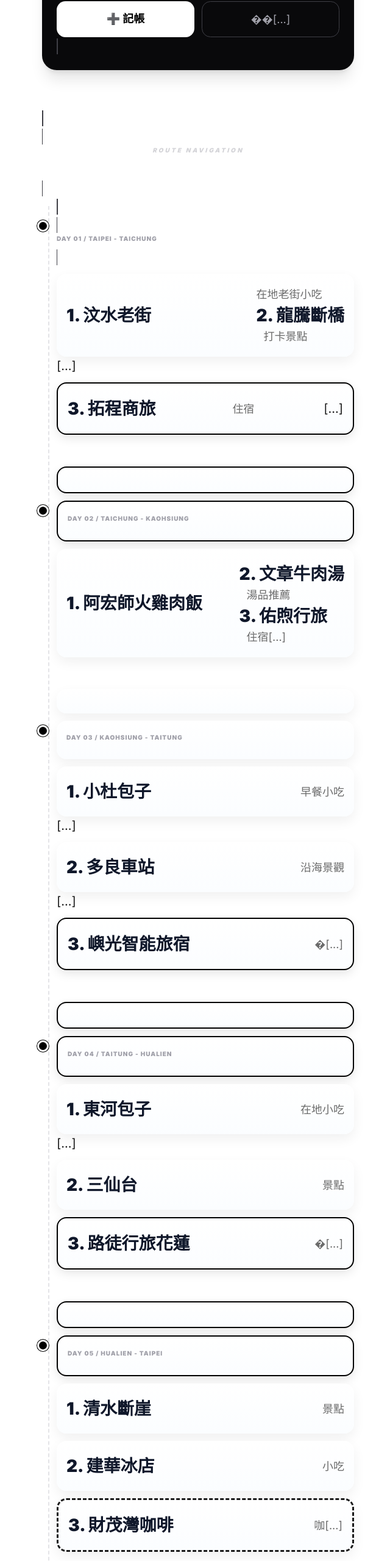
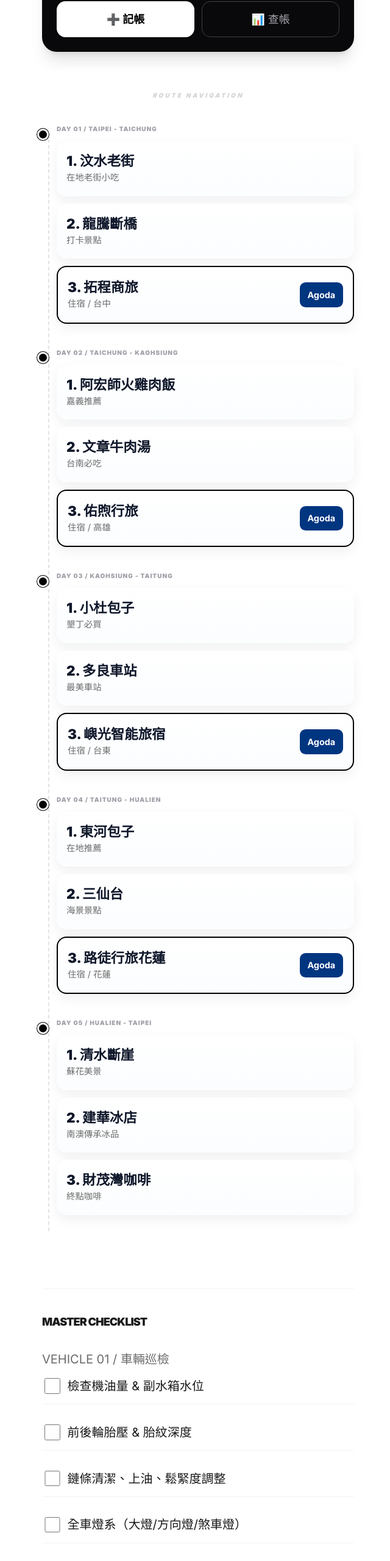
Before and after one commit to Xccc0830/moto-trip, a plain HTML site: page index.html in a window 1280 px wide. Shown: the part 237-2797 px from the top of the page at 61% size, without its empty margins (315-955 px from the left). Drawn offline with nearby package versions, Linux system fonts and the light colour scheme.

Commit message:
Update index.html

````diff
--- a/index.html
+++ b/index.html
@@ -13,7 +13,7 @@
             color: #1a1a1a;
             font-family: 'Inter', 'Noto Sans TC', sans-serif;
             -webkit-tap-highlight-color: transparent;
-            font-size: 20px; /* 提高預設字級（較大）*/
+            font-size: 20px;
             line-height: 1.4;
         }
 
@@ -36,12 +36,11 @@
         .timeline-step { position: relative; padding-bottom: 2.5rem; }
         .dot { position: absolute; left: -2rem; top: 0.4rem; width: 1.2rem; height: 1.2rem; background: #000; border-radius: 50%; border: 3px solid #fff; box-shadow: 0 0 0 1px #000; z-index: 10; }
 
-        /* 卡片 -> 按鈕樣式（景點變成按鈕樣子） */
+        /* 卡片樣式 */
         .map-card {
             display: flex;
             width: 100%;
-            border: none;
-            padding: 1.25rem 1rem; /* 增加內距，讓按鈕更大 */
+            padding: 1.25rem 1rem;
             border-radius: 1rem;
             transition: transform .12s ease, box-shadow .12s ease;
             justify-content: space-between;
@@ -51,24 +50,28 @@
             box-shadow: 0 8px 20px rgba(2,6,23,0.06);
             text-decoration: none;
             color: inherit;
-            cursor: pointer;
-            -webkit-tap-highlight-color: transparent;
         }
-        .map-card:hover { transform: translateY(-4px); box-shadow: 0 12px 28px rgba(2,6,23,0.08); }
         .map-card:active { transform: translateY(-1px); box-shadow: 0 6px 14px rgba(2,6,23,0.06); }
 
-        /* 景點標題與 meta 字體放大 */
-        .map-card .title { font-size: 1.75rem; /* 大標題 */ font-weight: 800; color: #0f172a; }
-        .map-card .meta { font-size: 1.125rem; color: #6b6b6b; margin-left: 0.75rem; white-space: nowrap; }
+        .map-card .title { font-size: 1.4rem; font-weight: 800; color: #0f172a; line-height: 1.2; }
+        .map-card .meta { font-size: 0.9rem; color: #6b6b6b; margin-top: 2px; }
 
-        /* stay-card 保留加粗邊框（住宿顯眼） */
-        .stay-card { border: 2px solid #000 !important; box-shadow: 0 6px 18px -2px rgb(0 0 0 / 0.12); }
+        /* 住宿卡片特別樣式 */
+        .stay-card { border: 2px solid #000 !important; }
+        .agoda-btn {
+            background-color: #003580;
+            color: white;
+            font-size: 0.9rem;
+            font-weight: bold;
+            padding: 0.6rem 0.8rem;
+            border-radius: 0.6rem;
+            text-decoration: none;
+            margin-left: 10px;
+            white-space: nowrap;
+        }
 
-        /* 標題小字調整 */
-        h3 { font-size: 1.125rem; font-weight:900; letter-spacing: .08em; color:#6b6b6b; margin-bottom:1rem; margin-top:2rem; text-transform:uppercase; }
-
-        /* 調整清單文字，使點擊區域更大 */
-        .space-y-4.text-sm label {
+        /* 調整清單文字 */
+        .space-y-4 label {
             display: flex;
             align-items: center;
             gap: 0.75rem;
@@ -76,36 +79,17 @@
             border-bottom: 1px solid #f3f3f3;
             cursor: pointer;
         }
-        .space-y-4.text-sm label span {
-            font-size: 1.125rem; /* 加大清單文字 */
-            line-height: 1.3;
-        }
 
-        /* 按鈕/連結增大 */
-        .grid .btn-large {
+        /* 按鈕增大 */
+        .btn-large {
             padding: 0.95rem 0.9rem;
             font-size: 1.125rem;
             border-radius: 0.9rem;
-            display: inline-block;
             text-align: center;
-            text-decoration: none;
+            width: 100%;
         }
 
-        /* header 調整 */
-        header .text-3xl { font-size: 2.25rem; } /* 主標更大 */
-        header .text-[10px] { font-size: 1rem; }
-
-        /* footer 字體 */
-        footer p { font-size: 1.125rem; }
-
-        /* 小螢幕微調（確保不會太大造成擠壓） */
-        @media (max-width: 420px) {
-            body { font-size: 18px; }
-            .map-card { padding: 1rem; }
-            .map-card .title { font-size: 1.4rem; }
-            .map-card .meta { font-size: 1rem; }
-            input[type="checkbox"] { width: 1.5rem; height: 1.5rem; }
-        }
+        h3 { font-size: 1rem; font-weight:900; color:#6b6b6b; margin-bottom:1rem; margin-top:2rem; text-transform:uppercase; }
     </style>
 </head>
 <body class="pb-32">
@@ -118,10 +102,10 @@
     <main class="max-w-xl mx-auto px-8">
 
         <section class="bg-zinc-950 text-white p-6 rounded-3xl shadow-xl mb-16">
-            <h2 class="text-[10px] font-black tracking-widest text-zinc-500 mb-4 uppercase text-center">Cloud Expense Tracker</h2>
+            <h2 class="text-[10px] font-black tracking-widest text-zinc-500 mb-4 uppercase text-center italic">Expense Tracker</h2>
             <div class="grid grid-cols-2 gap-3">
-                <a href="https://forms.gle/Sxj9ezWdpUAhSJKt6" target="_blank" class="btn-large bg-white text-black font-bold">➕ 記帳</a>
-                <a href="https://docs.google.com/spreadsheets/d/1aC7P5AMrlJDDyHA8Q3r26nRu6PUWkroCHIeJFFb8D9I/edit?usp=sharing" target="_blank" class="btn-large border border-zinc-700 text-zinc-400">��[...]
+                <a href="https://forms.gle/Sxj9ezWdpUAhSJKt6" target="_blank" class="btn-large bg-white text-black font-bold flex items-center justify-center">➕ 記帳</a>
+                <a href="https://docs.google.com/spreadsheets/d/1aC7P5AMrlJDDyHA8Q3r26nRu6PUWkroCHIeJFFb8D9I/edit?usp=sharing" target="_blank" class="btn-large border border-zinc-700 text-zinc-400 flex items-center justify-center">📊 查帳</a>
             </div>
         </section>
 
@@ -129,85 +113,120 @@
             <h2 class="text-[10px] font-black tracking-[0.3em] text-zinc-300 uppercase mb-10 text-center italic">Route Navigation</h2>
             <div class="timeline-container">
                 <div class="timeline-line"></div>
+
                 <div class="timeline-step">
                     <div class="dot"></div>
                     <p class="text-[10px] font-black text-zinc-400 tracking-widest uppercase mb-2">Day 01 / Taipei - Taichung</p>
-                    <a href="https://www.google.com/maps/search/汶水老街" target="_blank" class="map-card"><div><p class="title">1. 汶水老街</p></div><span class="meta">在地老街小吃</spa[...]
-                    <a href="https://www.google.com/maps/search/龍騰斷橋" target="_blank" class="map-card"><div><p class="title">2. 龍騰斷橋</p></div><span class="meta">打卡景點</span></a>[...]
-                    <a href="https://www.google.com/maps/search/拓程商旅" target="_blank" class="map-card stay-card"><div><p class="title">3. 拓程商旅</p></div><span class="meta">住宿</span>[...]
+                    <a href="https://www.google.com/maps/search/?api=1&query=汶水老街" target="_blank" class="map-card">
+                        <div><p class="title">1. 汶水老街</p><p class="meta">在地老街小吃</p></div>
+                    </a>
+                    <a href="https://www.google.com/maps/search/?api=1&query=龍騰斷橋" target="_blank" class="map-card">
+                        <div><p class="title">2. 龍騰斷橋</p><p class="meta">打卡景點</p></div>
+                    </a>
+                    <div class="map-card stay-card">
+                        <a href="https://www.google.com/maps/search/?api=1&query=拓程商旅" target="_blank" class="flex-grow">
+                            <p class="title">3. 拓程商旅</p><p class="meta">住宿 / 台中</p>
+                        </a>
+                        <a href="https://www.agoda.com/zh-tw/the-galerie-hotel/hotel/taichung-tw.html" target="_blank" class="agoda-btn">Agoda</a>
+                    </div>
                 </div>
+
                 <div class="timeline-step">
                     <div class="dot"></div>
                     <p class="text-[10px] font-black text-zinc-400 tracking-widest uppercase mb-2">Day 02 / Taichung - Kaohsiung</p>
-                    <a href="https://www.google.com/maps/search/嘉義阿宏師火雞肉飯" target="_blank" class="map-card"><div><p class="title">1. 阿宏師火雞肉飯</p></div><span class="meta"[...]
-                    <a href="https://www.google.com/maps/search/文章牛肉湯" target="_blank" class="map-card"><div><p class="title">2. 文章牛肉湯</p></div><span class="meta">湯品推薦</spa[...]
-                    <a href="https://www.google.com/maps/search/佑煦行旅" target="_blank" class="map-card stay-card"><div><p class="title">3. 佑煦行旅</p></div><span class="meta">住宿</span>[...]
+                    <a href="https://www.google.com/maps/search/?api=1&query=阿宏師火雞肉飯" target="_blank" class="map-card">
+                        <div><p class="title">1. 阿宏師火雞肉飯</p><p class="meta">嘉義推薦</p></div>
+                    </a>
+                    <a href="https://www.google.com/maps/search/?api=1&query=文章牛肉湯" target="_blank" class="map-card">
+                        <div><p class="title">2. 文章牛肉湯</p><p class="meta">台南必吃</p></div>
+                    </a>
+                    <div class="map-card stay-card">
+                        <a href="https://www.google.com/maps/search/?api=1&query=佑煦行旅" target="_blank" class="flex-grow">
+                            <p class="title">3. 佑煦行旅</p><p class="meta">住宿 / 高雄</p>
+                        </a>
+                        <a href="https://www.agoda.com/zh-tw/hotel-yoshi/hotel/kaohsiung-tw.html" target="_blank" class="agoda-btn">Agoda</a>
+                    </div>
                 </div>
+
                 <div class="timeline-step">
                     <div class="dot"></div>
                     <p class="text-[10px] font-black text-zinc-400 tracking-widest uppercase mb-2">Day 03 / Kaohsiung - Taitung</p>
-                    <a href="https://www.google.com/maps/search/小杜包子" target="_blank" class="map-card"><div><p class="title">1. 小杜包子</p></div><span class="meta">早餐小吃</span></a>[...]
-                    <a href="https://www.google.com/maps/search/多良車站" target="_blank" class="map-card"><div><p class="title">2. 多良車站</p></div><span class="meta">沿海景觀</span></a>[...]
-                    <a href="https://www.google.com/maps/search/嶼光智能旅宿" target="_blank" class="map-card stay-card"><div><p class="title">3. 嶼光智能旅宿</p></div><span class="meta">�[...]
+                    <a href="https://www.google.com/maps/search/?api=1&query=小杜包子" target="_blank" class="map-card">
+                        <div><p class="title">1. 小杜包子</p><p class="meta">墾丁必買</p></div>
+                    </a>
+                    <a href="https://www.google.com/maps/search/?api=1&query=多良車站" target="_blank" class="map-card">
+                        <div><p class="title">2. 多良車站</p><p class="meta">最美車站</p></div>
+                    </a>
+                    <div class="map-card stay-card">
+                        <a href="https://www.google.com/maps/search/?api=1&query=嶼光智能旅宿" target="_blank" class="flex-grow">
+                            <p class="title">3. 嶼光智能旅宿</p><p class="meta">住宿 / 台東</p>
+                        </a>
+                        <a href="https://www.agoda.com/zh-tw/h-yu-krung-style-inn/hotel/taitung-tw.html" target="_blank" class="agoda-btn">Agoda</a>
+                    </div>
                 </div>
+
                 <div class="timeline-step">
                     <div class="dot"></div>
                     <p class="text-[10px] font-black text-zinc-400 tracking-widest uppercase mb-2">Day 04 / Taitung - Hualien</p>
-                    <a href="https://www.google.com/maps/search/東河包子" target="_blank" class="map-card"><div><p class="title">1. 東河包子</p></div><span class="meta">在地小吃</span></a>[...]
-                    <a href="https://www.google.com/maps/search/三仙台" target="_blank" class="map-card"><div><p class="title">2. 三仙台</p></div><span class="meta">景點</span></a>
-                    <a href="https://www.google.com/maps/search/路徒行旅花蓮" target="_blank" class="map-card stay-card"><div><p class="title">3. 路徒行旅花蓮</p></div><span class="meta">�[...]
+                    <a href="https://www.google.com/maps/search/?api=1&query=東河包子" target="_blank" class="map-card">
+                        <div><p class="title">1. 東河包子</p><p class="meta">在地推薦</p></div>
+                    </a>
+                    <a href="https://www.google.com/maps/search/?api=1&query=三仙台" target="_blank" class="map-card">
+                        <div><p class="title">2. 三仙台</p><p class="meta">海景景點</p></div>
+                    </a>
+                    <div class="map-card stay-card">
+                        <a href="https://www.google.com/maps/search/?api=1&query=路徒行旅花蓮" target="_blank" class="flex-grow">
+                            <p class="title">3. 路徒行旅花蓮</p><p class="meta">住宿 / 花蓮</p>
+                        </a>
+                        <a href="https://www.agoda.com/zh-tw/roaders-hotel-hualien-dongda-gate/hotel/hualien-tw.html" target="_blank" class="agoda-btn">Agoda</a>
+                    </div>
                 </div>
+
                 <div class="timeline-step">
                     <div class="dot"></div>
                     <p class="text-[10px] font-black text-zinc-400 tracking-widest uppercase mb-2">Day 05 / Hualien - Taipei</p>
-                    <a href="https://www.google.com/maps/search/清水斷崖" target="_blank" class="map-card"><div><p class="title">1. 清水斷崖</p></div><span class="meta">景點</span></a>
-                    <a href="https://www.google.com/maps/search/建華冰店" target="_blank" class="map-card"><div><p class="title">2. 建華冰店</p></div><span class="meta">小吃</span></a>
-                    <a href="https://www.google.com/maps/search/財茂灣咖啡" target="_blank" class="map-card border-dashed"><div><p class="title">3. 財茂灣咖啡</p></div><span class="meta">咖[...]
+                    <a href="https://www.google.com/maps/search/?api=1&query=清水斷崖" target="_blank" class="map-card">
+                        <div><p class="title">1. 清水斷崖</p><p class="meta">蘇花美景</p></div>
+                    </a>
+                    <a href="https://www.google.com/maps/search/?api=1&query=建華冰店" target="_blank" class="map-card">
+                        <div><p class="title">2. 建華冰店</p><p class="meta">南澳傳承冰品</p></div>
+                    </a>
+                    <a href="https://www.google.com/maps/search/?api=1&query=財茂灣咖啡" target="_blank" class="map-card border-dashed">
+                        <div><p class="title">3. 財茂灣咖啡</p><p class="meta">終點咖啡</p></div>
+                    </a>
                 </div>
             </div>
         </section>
 
         <section class="border-t border-zinc-100 pt-10">
-            <h2 class="text-lg font-black tracking-tighter mb-2">MASTER CHECKLIST</h2>
-            <p class="text-[10px] text-zinc-400 uppercase tracking-widest mb-8">Data Auto-Saves to Browser</p>
+            <h2 class="text-lg font-black tracking-tighter mb-8">MASTER CHECKLIST</h2>
 
             <div class="space-y-12">
                 <div>
                     <h3>Vehicle 01 / 車輛巡檢</h3>
-                    <div class="space-y-4 text-sm">
-                        <label class="flex items-center gap-3"><input type="checkbox" onchange="saveCheck()"><span>檢查機油量 & 副水箱水位</span></label>
-                        <label class="flex items-center gap-3"><input type="checkbox" onchange="saveCheck()"><span>前後輪胎壓 & 胎紋深度確認</span></label>
-                        <label class="flex items-center gap-3"><input type="checkbox" onchange="saveCheck()"><span>鏈條清潔、上油、鬆緊度調整</span></label>
-                        <label class="flex items-center gap-3"><input type="checkbox" onchange="saveCheck()"><span>全車燈系（大燈/方向燈/煞車燈）</span></label>
-                        <label class="flex items-center gap-3"><input type="checkbox" onchange="saveCheck()"><span>煞車皮厚度確認</span></label>
+                    <div class="space-y-4">
+                        <label><input type="checkbox" onchange="saveCheck()"><span>檢查機油量 & 副水箱水位</span></label>
+                        <label><input type="checkbox" onchange="saveCheck()"><span>前後輪胎壓 & 胎紋深度</span></label>
+                        <label><input type="checkbox" onchange="saveCheck()"><span>鏈條清潔、上油、鬆緊度調整</span></label>
+                        <label><input type="checkbox" onchange="saveCheck()"><span>全車燈系（大燈/方向燈/煞車燈）</span></label>
                     </div>
                 </div>
 
                 <div>
                     <h3>Gear 02 / 騎士生存裝備</h3>
-                    <div class="space-y-4 text-sm">
-                        <label class="flex items-center gap-3"><input type="checkbox" onchange="saveCheck()"><span>兩件式雨衣（必帶，可防風）</span></label>
-                        <label class="flex items-center gap-3"><input type="checkbox" onchange="saveCheck()"><span>發熱衣/褲 & 保暖魔術頭巾</span></label>
-                        <label class="flex items-center gap-3"><input type="checkbox" onchange="saveCheck()"><span>備用夏季手套（西部熱時換）</span></label>
+                    <div class="space-y-4">
+                        <label><input type="checkbox" onchange="saveCheck()"><span>兩件式雨衣（必帶，可防風）</span></label>
+                        <label><input type="checkbox" onchange="saveCheck()"><span>發熱衣/褲 & 保暖魔術頭巾</span></label>
+                        <label><input type="checkbox" onchange="saveCheck()"><span>備用夏季手套（西部熱時換）</span></label>
                     </div>
                 </div>
 
                 <div>
                     <h3>Essentials 03 / 重要證件</h3>
-                    <div class="space-y-4 text-sm">
-                        <label class="flex items-center gap-3"><input type="checkbox" onchange="saveCheck()"><span>身分證 / 駕照 / 行照</span></label>
-                        <label class="flex items-center gap-3"><input type="checkbox" onchange="saveCheck()"><span>機車保險卡（截圖亦可）</span></label>
-                        <label class="flex items-center gap-3"><input type="checkbox" onchange="saveCheck()"><span>現金（東部部分加油站/小吃僅收現）</span></label>
-                    </div>
-                </div>
-
-                <div>
-                    <h3>Tech 04 / 電子產品</h3>
-                    <div class="space-y-4 text-sm">
-                        <label class="flex items-center gap-3"><input type="checkbox" onchange="saveCheck()"><span>行車記錄器記憶卡格式化</span></label>
-                        <label class="flex items-center gap-3"><input type="checkbox" onchange="saveCheck()"><span>行動電源 & 充足的充電線</span></label>
-                        <label class="flex items-center gap-3"><input type="checkbox" onchange="saveCheck()"><span>藍牙耳機充電確認</span></label>
-                        <label class="flex items-center gap-3"><input type="checkbox" onchange="saveCheck()"><span>手機支架穩固性檢查</span></label>
+                    <div class="space-y-4">
+                        <label><input type="checkbox" onchange="saveCheck()"><span>身分證 / 駕照 / 行照</span></label>
+                        <label><input type="checkbox" onchange="saveCheck()"><span>備用鑰匙 (與隊友互換保管)</span></label>
+                        <label><input type="checkbox" onchange="saveCheck()"><span>緊急備用現金</span></label>
                     </div>
                 </div>
             </div>
@@ -216,12 +235,12 @@
     </main>
 
     <footer class="py-20 text-center bg-zinc-50 mt-20">
-        <p class="text-[10px] tracking-[0.5em] text-zinc-300 font-bold uppercase">100% Ready / Safe Ride</p>
+        <p class="text-[10px] tracking-[0.5em] text-zinc-300 font-bold uppercase italic">Safe Ride / No Regrets</p>
     </footer>
 
     <script>
         window.onload = function() {
-            const data = JSON.parse(localStorage.getItem('ride_master_checklist')) || [];
+            const data = JSON.parse(localStorage.getItem('ride_loop_master_v3')) || [];
             const inputs = document.querySelectorAll('input[type="checkbox"]');
             inputs.forEach((input, i) => {
                 if (data[i] !== undefined) input.checked = data[i];
@@ -230,9 +249,8 @@
         function saveCheck() {
             const inputs = document.querySelectorAll('input[type="checkbox"]');
             const data = Array.from(inputs).map(i => i.checked);
-            localStorage.setItem('ride_master_checklist', JSON.stringify(data));
+            localStorage.setItem('ride_loop_master_v3', JSON.stringify(data));
         }
     </script>
 </body>
 </html>
-```
````
